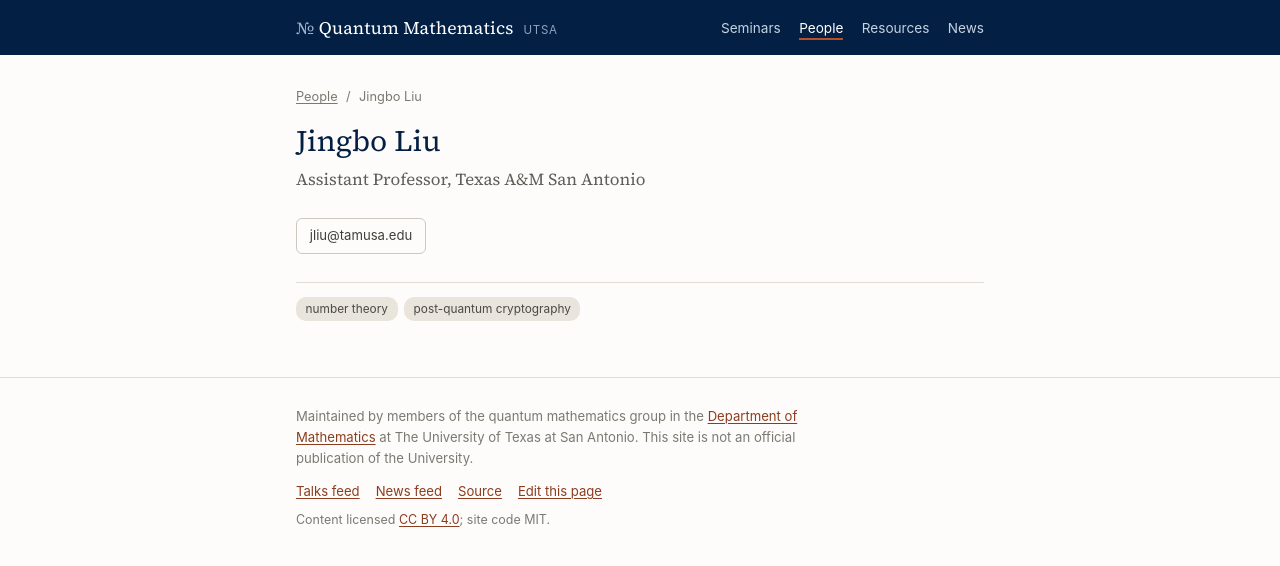
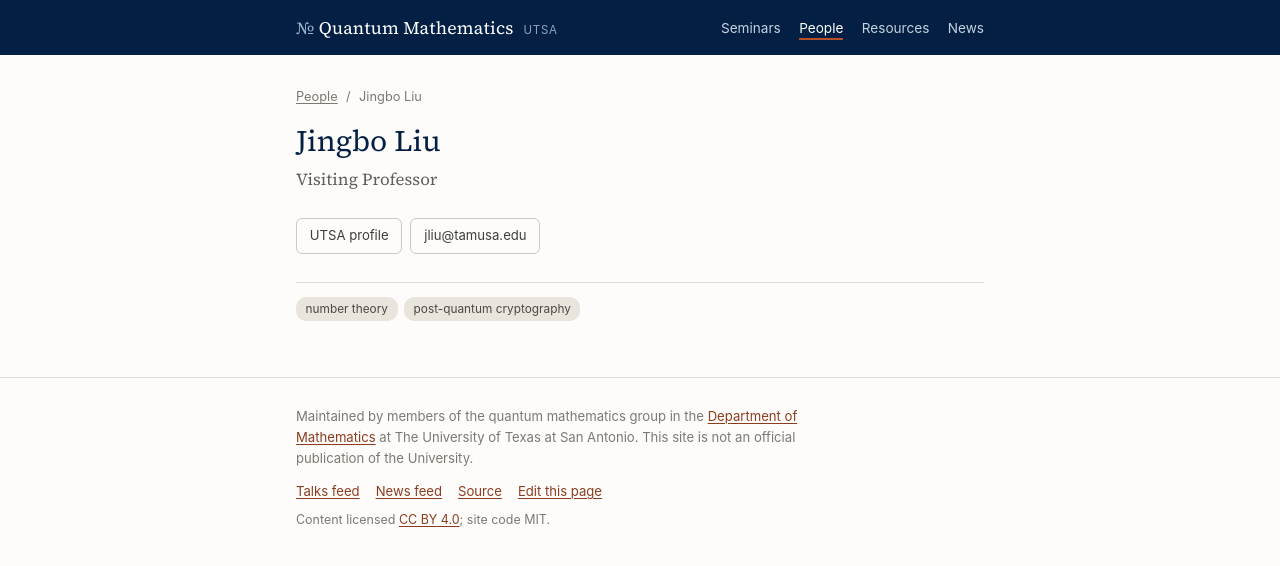
Before and after one commit to utsa-quantum-math/utsa-quantum-math.github.io, a Jekyll site: the page built from _people/liu-jingbo.md, in a window 1280 px wide. Shown: the top 566 px of the page. Built offline with Jekyll 4.4.1, drawn with Linux system fonts in a browser that asks for light colours.

Commit message:
Jingbo Liu -> Visiting Professor.

```diff
--- a/_people/liu-jingbo.md
+++ b/_people/liu-jingbo.md
@@ -1,9 +1,9 @@
 ---
 title: Jingbo Liu
-group: collaborators-external
-rank: Assistant Professor
-institution: Texas A&M San Antonio
+group: faculty
+rank: Visiting Professor
 email: jliu@tamusa.edu
+profile: https://apps.tamusa.edu/course-information/my-profile/faculty-Profile.php?ID=366
 interests:
   - number theory
   - post-quantum cryptography
```
Also changed, not shown: _talks/2026-09-11-morales.md (+4 -0 lines).
